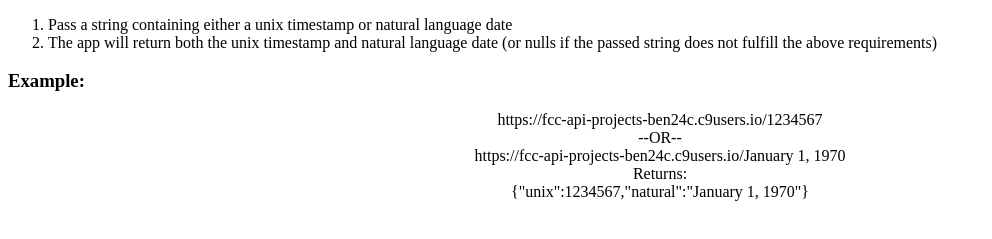
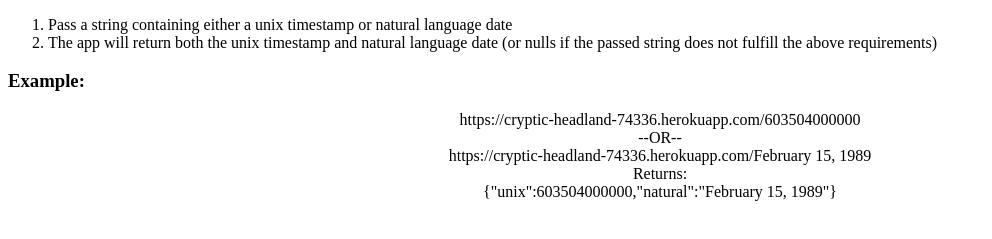
Before and after one commit to Ben-KC/fcc_timestamp_microservice, a website: page public/index.html in a window 1280 px wide. Shown: the part 105-344 px from the top of the page, without its empty margins (0-992 px from the left). Drawn offline with Linux system fonts and the light colour scheme.

Commit message:
fix examples

```diff
--- a/public/index.html
+++ b/public/index.html
@@ -16,11 +16,11 @@
 
     <h3>Example:</h3>
     <ul>
-            <li>https://fcc-api-projects-ben24c.c9users.io/1234567</li>
+            <li>https://cryptic-headland-74336.herokuapp.com/603504000000<li>
             <li>--OR--</li>
-            <li>https://fcc-api-projects-ben24c.c9users.io/January 1, 1970</li>
+            <li>https://cryptic-headland-74336.herokuapp.com/February 15, 1989<li>
             <li>Returns:</li>
-            <li>{"unix":1234567,"natural":"January 1, 1970"}</li>
+            <li>{"unix":603504000000,"natural":"February 15, 1989"}</li>
     </ul>
 </body>
 </html>
```
